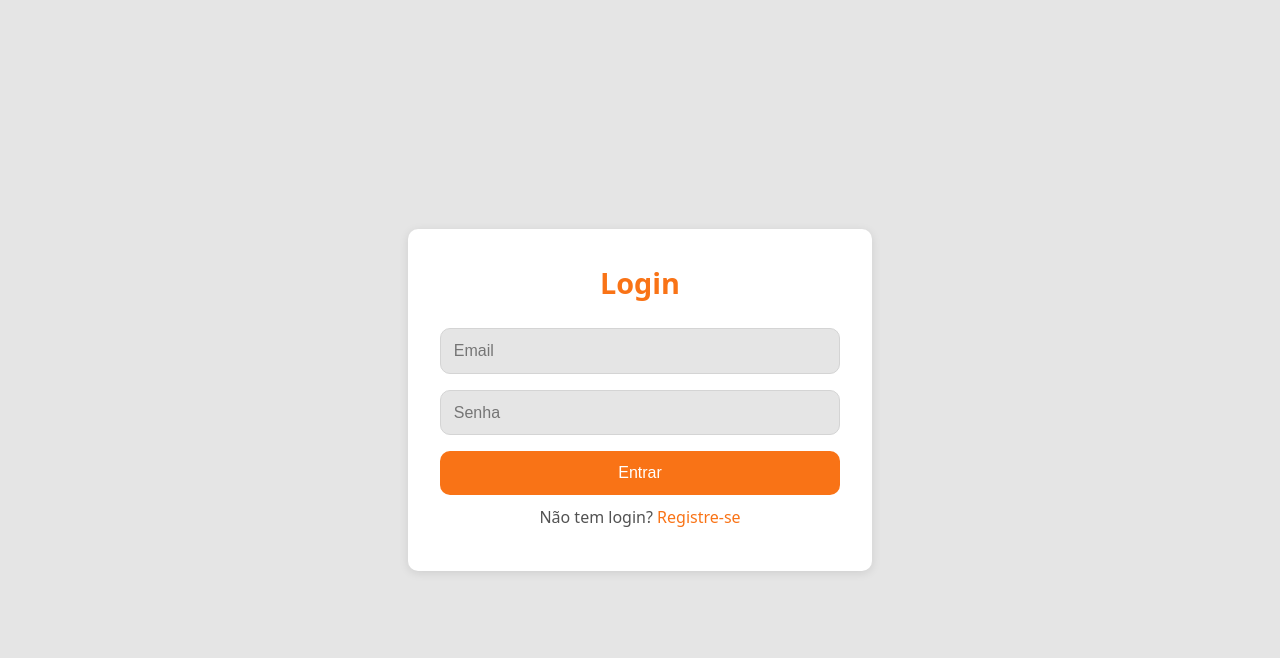
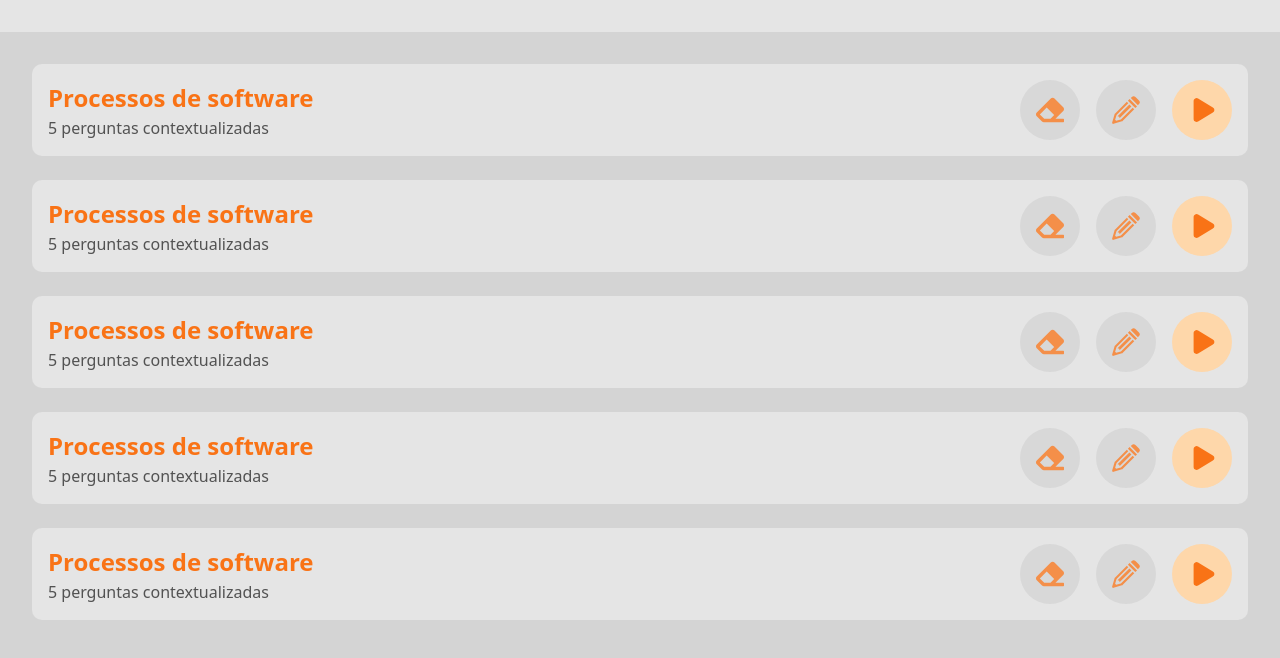
Before and after one commit to L-Marcel/hakai, a React (Vite) app in the folder frontend/: page / in a window 1280 px wide. Before the commit this address led to /login. Shown: the top 658 px of the page. Built offline with nearby package versions, Linux system fonts and the light colour scheme; sample sign-in values are in the browser's storage.

Commit message:
[feat] Melhorando integração do frontend com o backend

```diff
--- a/frontend/src/App.tsx
+++ b/frontend/src/App.tsx
@@ -3,6 +3,7 @@ import "@styles/global.scss";
 import Login from "@pages/Login";
 import Register from "@pages/Register";
 import Dashboard from "@pages/Dashboard";
+import Private from "@components/Private";
 
 function App() {
   return (
@@ -10,7 +11,9 @@ function App() {
       <Routes>
         <Route path="/login" element={<Login />} />
         <Route path="/register" element={<Register />} />
-        <Route path="/:id" element={<Dashboard />} />
+        <Route path="/" element={<Private>
+          <Dashboard />
+        </Private>} />
         <Route path="*" element={<Navigate to="/login" />} />
       </Routes>
     </>
--- /dev/null
+++ b/frontend/src/components/Private/index.tsx
@@ -0,0 +1,11 @@
+import { ReactNode } from "react";
+import { Navigate } from "react-router-dom";
+
+interface PrivateProps {
+    children: ReactNode
+};
+
+export default function Private(props: PrivateProps) {
+    const token = localStorage.getItem("token");
+    return token ? props.children : <Navigate to="/login" />;
+};
--- a/frontend/src/pages/Dashboard/index.tsx
+++ b/frontend/src/pages/Dashboard/index.tsx
@@ -1,14 +1,12 @@
-import { useParams } from "react-router-dom";
 import styles from "./index.module.scss";
 import Card from "@components/Card";
 
 export default function Dashboard() {
-  const { id } = useParams();
+  // const token = localStorage.getItem("token");
 
   return (
     <main className={styles.main}>
       <header className={styles.header}>
-        <h1>User ID: {id}</h1>
       </header>
       <section className={styles.dashboard}>
         <ul>
--- a/frontend/src/pages/Login/index.tsx
+++ b/frontend/src/pages/Login/index.tsx
@@ -1,49 +1,40 @@
 import { useState } from "react";
 import styles from "./index.module.scss";
-import Register from "@pages/Register";
+import { useNavigate } from "react-router-dom";
 
 export default function Login() {
+  const navigate = useNavigate();
+  const [error, setError] = useState("");
   const [formData, setFormData] = useState({
     email: "",
-    senha: ""
+    password: ""
   });
 
   const handleChange = (e: React.ChangeEvent<HTMLInputElement>) => {
     setFormData({ ...formData, [e.target.name]: e.target.value });
+    setError("");
   };
 
-  const handleSubmit = async (e: React.FormEvent) => {
+  const handleSubmit = async(e: React.FormEvent) => {
     e.preventDefault();
 
-    const formParams = new URLSearchParams();
-    formParams.append("email", formData.email);
-    formParams.append("senha", formData.senha);
-
-    try {
-      const response = await fetch("http://localhost:8080/users/login", {
-        method: "POST",
-        headers: {
-          "Content-Type": "application/x-www-form-urlencoded"
-        },
-        body: formParams.toString()
-      });
-
-      if (response.ok) {
-        const data = await response.json();
-        const mensagem = data.mensagem;
-        const token = data.token;
-        localStorage.setItem("token", token);
-
-        alert(`Login realizado com sucesso!\n${mensagem}`);
+    const response = await fetch("http://localhost:8080/users/login", {
+      method: "POST",
+      headers: {
+        "Content-Type": "application/json"
+      },
+      body: JSON.stringify(formData)
+    });
 
 
-      } else {
-        alert("Email ou senha inválidos.");
-      }
-    } catch (error) {
-      console.error("Erro ao fazer login:", error);
-      alert("Erro ao tentar fazer login.");
-    }
+    if(response.ok) {
+      const token = await response.text();
+      localStorage.setItem("token", token);
+      navigate("/");
+    } else {
+      const data = await response.json();
+      setError(data.message);
+    };
   };
 
   return (
@@ -60,17 +51,15 @@ export default function Login() {
           />
           <input
             type="password"
-            name="senha"
+            name="password"
             placeholder="Senha"
             className={styles.input}
             onChange={handleChange}
           />
-
+          {error && <p>{error}</p>}
           <button type="submit" className={styles.button}>Entrar</button>
-
-
-
-        </form>    <p>Não tem login? <a href="/register">Registre-se</a></p>
+        </form>
+        <p>Não tem login? <a href="/register">Registre-se</a></p>
       </section>
     </main>
   );
--- a/frontend/src/pages/Register/index.tsx
+++ b/frontend/src/pages/Register/index.tsx
@@ -1,18 +1,22 @@
 import { useState } from "react";
 import styles from "@pages/Login/index.module.scss";
+import { useNavigate } from "react-router-dom";
 
 export default function Register() {
+  const navigate = useNavigate();
+  const [error, setError] = useState("");
   const [formData, setFormData] = useState({
     email: "",
-    senha: "",
-    nome: "",
+    password: "",
+    name: "",
   });
 
   const handleChange = (e: React.ChangeEvent<HTMLInputElement>) => {
     setFormData({ ...formData, [e.target.name]: e.target.value });
+    setError("");
   };
 
-  const handleSubmit = async (e: React.FormEvent) => {
+  const handleSubmit = async(e: React.FormEvent) => {
     e.preventDefault();
     const response = await fetch("http://localhost:8080/users", {
       method: "POST",
@@ -21,12 +25,15 @@ export default function Register() {
       },
       body: JSON.stringify(formData),
     });
-    if (response.ok) {
-      alert("Usuário registrado com sucesso!");
+
+    if(response.ok) {
+      navigate("/login");
     } else {
-      alert("Erro ao registrar usuário.");
-    }
+      const data = await response.json();
+      setError(data.message);
+    };
   };
+
   return (
     <main className={styles.main}>
       <section className={styles.section}>
@@ -34,7 +41,7 @@ export default function Register() {
         <form className={styles.form} onSubmit={handleSubmit}>
           <input
             type="text"
-            name="nome"
+            name="name"
             placeholder="Nome"
             className={styles.input}
             onChange={handleChange}
@@ -48,15 +55,17 @@ export default function Register() {
           />
           <input
             type="password"
-            name="senha"
+            name="password"
             placeholder="Senha"
             className={styles.input}
             onChange={handleChange}
           />
+          {error && <p>{error}</p>}
           <button type="submit" className={styles.button}>
             Registrar
           </button>
-        </form> <p>Já tem conta? <a href="/login">Log in</a></p>
+        </form>
+        <p>Já tem conta? <a href="/login">Log in</a></p>
       </section>
     </main>
   );
```
